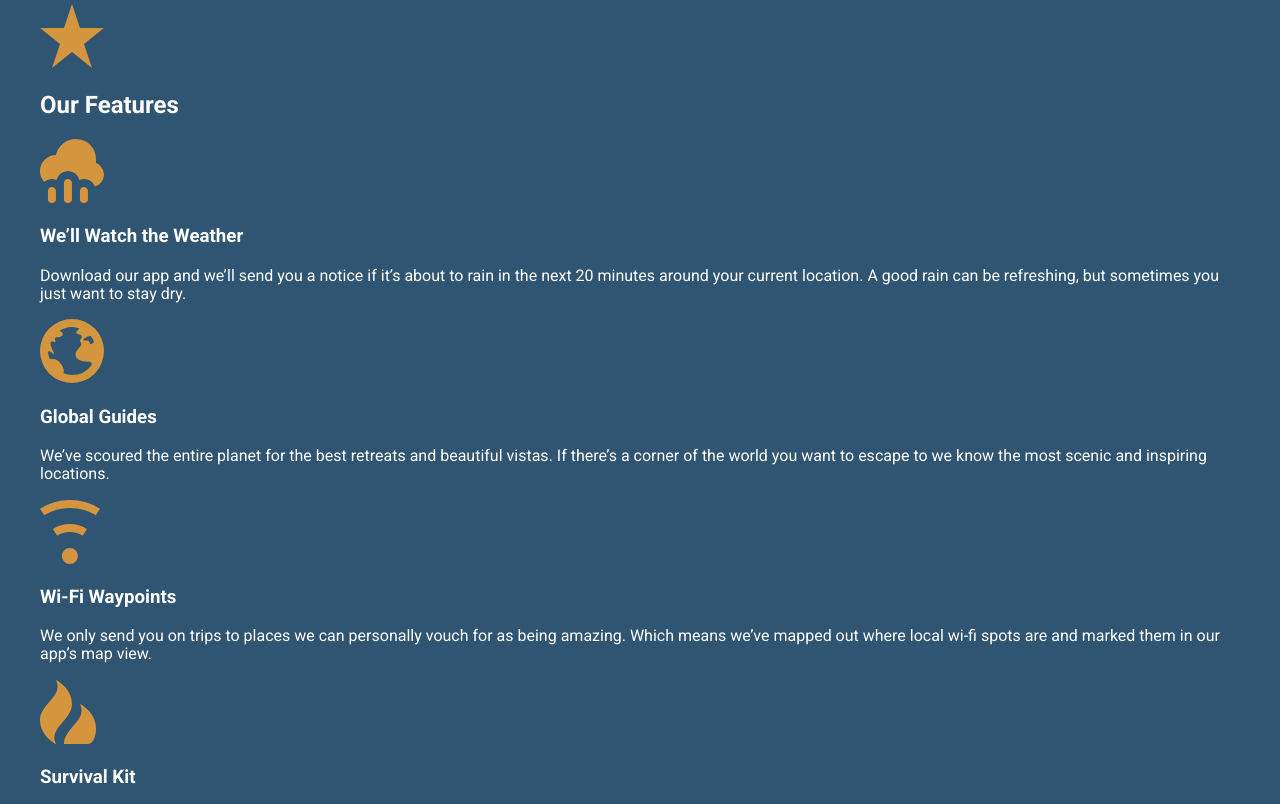
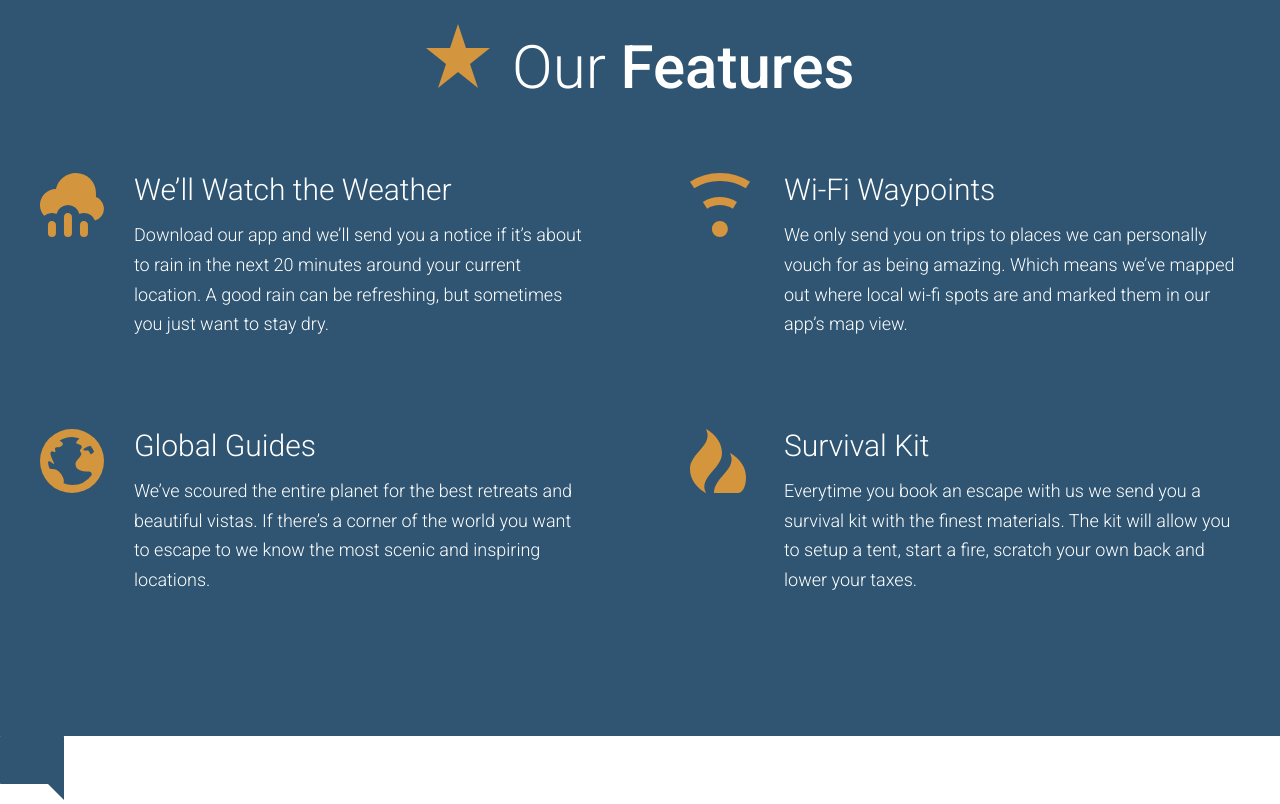
Before and after one commit to siegblink/travel-agency, a website: page app/index.html in a window 1280 px wide. Shown: the part 2281-3085 px from the top of the page. Drawn offline with Linux system fonts and the light colour scheme.

Commit message:
Completed the Our Features section

```diff
--- /dev/null
+++ b/app/assets/styles/modules/_feature-item.css
@@ -0,0 +1,32 @@
+.feature-item {
+  position: relative;
+  padding-bottom: 2.5rem;
+
+  @mixin atSmall {
+    padding-left: 94px;
+  }
+
+  &__icon {
+    display: block;
+    margin: 0 auto;
+
+    @mixin atSmall {
+      position: absolute;
+      left: 0;
+    }
+  }
+
+  &__title {
+    font-size: 1.6rem;
+    font-weight: 300;
+    margin-top: .7em;
+    margin-bottom: 0.8rem;
+    text-align: center;
+
+    @mixin atSmall {
+      text-align: left;
+      max-resolution: 1em;
+      font-size: 1.875rem;
+    }
+  }
+}
--- a/app/assets/styles/modules/_generic-content-container.css
+++ b/app/assets/styles/modules/_generic-content-container.css
@@ -1,7 +1,8 @@
 .generic-content-container {
   p {
+    font-weight: 300;
     line-height: 1.65;
-    margin: 1.8rem 0;
+    margin: 0 0 1.8rem 0;
 
     @mixin atSmall {
       font-size: 1.125rem;
--- a/app/assets/styles/modules/_row.css
+++ b/app/assets/styles/modules/_row.css
@@ -5,8 +5,16 @@
     margin-right: -65px;
   }
 
+  &--gutters-large {
+    margin-right: -100px;
+  }
+
   &--gutters > div {
     padding-right: 65px;
+  }
+
+  &--gutters-large > div {
+    padding-right: 100px;
   }
 
   &__b-margin-until-medium {
@@ -15,8 +23,8 @@
 
   @mixin atMedium {
     &__b-margin-until-medium {
-    margin-bottom: 0;
-  }
+      margin-bottom: 0;
+    }
 
     &__medium-4 {
       float: left;
@@ -25,6 +33,11 @@
 
     &__medium-4--larger {
       width: 37%;
+    }
+
+    &__medium-6 {
+      float: left;
+      width: 50%;
     }
 
     &__medium-8 {
--- /dev/null
+++ b/app/assets/styles/modules/_section-title.css
@@ -0,0 +1,27 @@
+.section-title {
+  font-size: 2.55rem;
+  font-weight: 300;
+  text-align: center;
+
+  @mixin atSmall {
+    font-size: 3.75rem;
+  }
+
+  strong {
+    font-weight: 500;
+  }
+
+  &__icon {
+    display: block;
+    margin-left: auto;
+    margin-right: auto;
+    margin-bottom: .6rem;
+
+    @mixin atSmall {
+      margin-right: 0.5rem;
+      margin-left: 0;
+      margin-bottom: 0;
+      display: inline-block;
+    }
+  }
+}
--- a/app/assets/styles/styles.css
+++ b/app/assets/styles/styles.css
@@ -8,4 +8,6 @@
 @import 'modules/_page-section';
 @import 'modules/_headline';
 @import 'modules/_row';
-@import 'modules/_generic-content-container'
+@import 'modules/_generic-content-container';
+@import 'modules/_section-title';
+@import 'modules/_feature-item';
--- a/app/index.html
+++ b/app/index.html
@@ -172,40 +172,71 @@
 
     <div id="features" class="page-section page-section--blue">
       <div class="wrapper">
-        <img src="assets/images/icons/star.svg" />
-        <h2>Our Features</h2>
+        <h2 class="section-title">
+          <img src="assets/images/icons/star.svg" class="section-title__icon" />
+          Our
+          <strong>Features</strong>
+        </h2>
 
-        <img src="assets/images/icons/rain.svg" />
-        <h3>We&rsquo;ll Watch the Weather</h3>
+        <div class="row row--gutters-large generic-content-container">
+          <div class="row__medium-6">
+            <div class="feature-item">
+              <img
+                class="feature-item__icon"
+                src="assets/images/icons/rain.svg"
+              />
+              <h3 class="feature-item__title">We&rsquo;ll Watch the Weather</h3>
               <p>
-          Download our app and we&rsquo;ll send you a notice if it&rsquo;s about
-          to rain in the next 20 minutes around your current location. A good
-          rain can be refreshing, but sometimes you just want to stay dry.
+                Download our app and we&rsquo;ll send you a notice if it&rsquo;s
+                about to rain in the next 20 minutes around your current
+                location. A good rain can be refreshing, but sometimes you just
+                want to stay dry.
               </p>
+            </div>
 
-        <img src="assets/images/icons/globe.svg" />
-        <h3>Global Guides</h3>
+            <div class="feature-item">
+              <img
+                class="feature-item__icon"
+                src="assets/images/icons/globe.svg"
+              />
+              <h3 class="feature-item__title">Global Guides</h3>
               <p>
                 We&rsquo;ve scoured the entire planet for the best retreats and
-          beautiful vistas. If there&rsquo;s a corner of the world you want to
-          escape to we know the most scenic and inspiring locations.
+                beautiful vistas. If there&rsquo;s a corner of the world you
+                want to escape to we know the most scenic and inspiring
+                locations.
               </p>
+            </div>
+          </div>
 
-        <img src="assets/images/icons/wifi.svg" />
-        <h3>Wi-Fi Waypoints</h3>
+          <div class="row__medium-6">
+            <div class="feature-item">
+              <img
+                class="feature-item__icon"
+                src="assets/images/icons/wifi.svg"
+              />
+              <h3 class="feature-item__title">Wi-Fi Waypoints</h3>
               <p>
-          We only send you on trips to places we can personally vouch for as
-          being amazing. Which means we&rsquo;ve mapped out where local wi-fi
-          spots are and marked them in our app&rsquo;s map view.
+                We only send you on trips to places we can personally vouch for
+                as being amazing. Which means we&rsquo;ve mapped out where local
+                wi-fi spots are and marked them in our app&rsquo;s map view.
               </p>
+            </div>
 
-        <img src="assets/images/icons/fire.svg" />
-        <h3>Survival Kit</h3>
+            <div class="feature-item">
+              <img
+                class="feature-item__icon"
+                src="assets/images/icons/fire.svg"
+              />
+              <h3 class="feature-item__title">Survival Kit</h3>
               <p>
-          Everytime you book an escape with us we send you a survival kit with
-          the finest materials. The kit will allow you to setup a tent, start a
-          fire, scratch your own back and lower your taxes.
+                Everytime you book an escape with us we send you a survival kit
+                with the finest materials. The kit will allow you to setup a
+                tent, start a fire, scratch your own back and lower your taxes.
               </p>
+            </div>
+          </div>
+        </div>
       </div>
     </div>
 
--- a/app/temp/styles/styles.css
+++ b/app/temp/styles/styles.css
@@ -562,8 +562,16 @@ a {
     margin-right: -65px;
   }
 
+.row--gutters-large {
+    margin-right: -100px;
+  }
+
 .row--gutters > div {
     padding-right: 65px;
+  }
+
+.row--gutters-large > div {
+    padding-right: 100px;
   }
 
 .row__b-margin-until-medium {
@@ -572,8 +580,8 @@ a {
 
 @media (min-width: 800px) {
     .row__b-margin-until-medium {
-    margin-bottom: 0;
-  }
+      margin-bottom: 0;
+    }
 
     .row__medium-4 {
       float: left;
@@ -582,6 +590,11 @@ a {
 
     .row__medium-4--larger {
       width: 37%;
+    }
+
+    .row__medium-6 {
+      float: left;
+      width: 50%;
     }
 
     .row__medium-8 {
@@ -599,8 +612,9 @@ a {
 }
 
 .generic-content-container p {
+    font-weight: 300;
     line-height: 1.65;
-    margin: 1.8rem 0;
+    margin: 0 0 1.8rem 0;
   }
 
 @media (min-width: 530px) {
@@ -613,3 +627,79 @@ a {
 .generic-content-container p a {
     font-weight: 700;
   }
+
+.section-title {
+  font-size: 2.55rem;
+  font-weight: 300;
+  text-align: center;
+}
+
+@media (min-width: 530px) {
+
+.section-title {
+    font-size: 3.75rem
+}
+  }
+
+.section-title strong {
+    font-weight: 500;
+  }
+
+.section-title__icon {
+    display: block;
+    margin-left: auto;
+    margin-right: auto;
+    margin-bottom: .6rem;
+  }
+
+@media (min-width: 530px) {
+
+.section-title__icon {
+      margin-right: 0.5rem;
+      margin-left: 0;
+      margin-bottom: 0;
+      display: inline-block
+  }
+  }
+
+.feature-item {
+  position: relative;
+  padding-bottom: 2.5rem;
+}
+
+@media (min-width: 530px) {
+
+.feature-item {
+    padding-left: 94px
+}
+  }
+
+.feature-item__icon {
+    display: block;
+    margin: 0 auto;
+  }
+
+@media (min-width: 530px) {
+
+.feature-item__icon {
+      position: absolute;
+      left: 0
+  }
+  }
+
+.feature-item__title {
+    font-size: 1.6rem;
+    font-weight: 300;
+    margin-top: .7em;
+    margin-bottom: 0.8rem;
+    text-align: center;
+  }
+
+@media (min-width: 530px) {
+
+.feature-item__title {
+      text-align: left;
+      max-resolution: 1em;
+      font-size: 1.875rem
+  }
+  }
```
Lines whose indentation alone changed are shown as unchanged.
